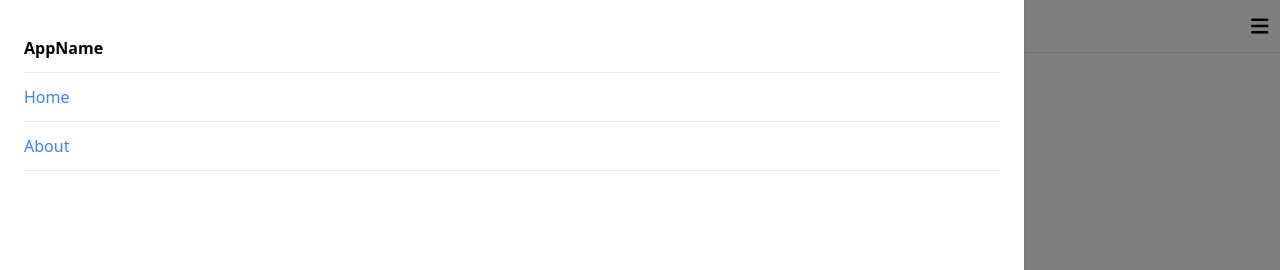
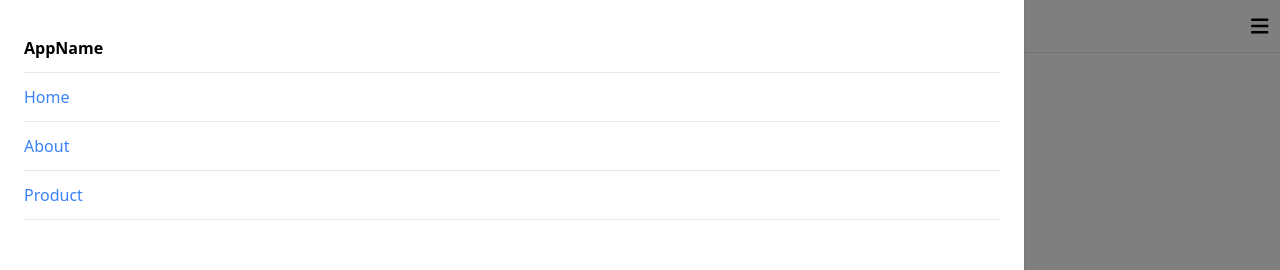
Before and after one commit to donimhmmdf/belajar-react, a React (Create React App) app: page / in a window 1280 px wide. Both pictures are taken after a click on the icon 1259 px from the left and 25 px from the top of the page. Shown: the top 270 px of the page. Built offline with nearby package versions, Linux system fonts and the light colour scheme.

Commit message:
menambah menu product

```diff
--- a/src/Components/NavigationMenu.js
+++ b/src/Components/NavigationMenu.js
@@ -24,6 +24,15 @@ function NavigationMenu(props) {
             About
           </Link>
         </li>
+        <li>
+          <Link
+            to="/product"
+            className="text-blue-500 py-3 border-b block"
+            onClick={props.closeMenu}
+          >
+            Product
+          </Link>
+        </li>
       </ul>
     </div>
   );
```
